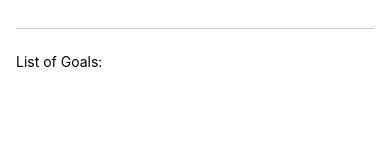
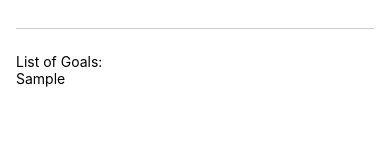
Before and after one commit to kwkry/goal-app, a React Native app: screen / in a window 390 px wide. Both pictures are taken after typing "Sample" into the empty fields and a click on the button "ADD GOAL". Shown: the part 150-300 px from the top of the page. Built offline with nearby package versions, Linux system fonts and the light colour scheme.

Commit message:
Managing the list of course goals

```diff
--- a/App.js
+++ b/App.js
@@ -3,11 +3,14 @@
 
 function App() {
   const [enteredGoalText, setEnteredGoalText] = useState("");
+  const [courseGoals, setCourseGoals] = useState([]);
+
   function goalInputHandler(enteredText) {
     setEnteredGoalText(enteredText);
   }
 
-  function addGoalHandler() {
+  function addGoalHandler(currentCourseGoals) {
+    setCourseGoals((currentCourseGoals) => [...courseGoals, enteredGoalText]);
   }
 
   return (
@@ -22,6 +25,9 @@
       </View>
       <View style={styles.goalsContainer}>
         <Text>List of Goals:</Text>
+        {courseGoals.map((goal) => (
+          <Text key={goal}>{goal}</Text>
+        ))}
       </View>
     </View>
   );
```
